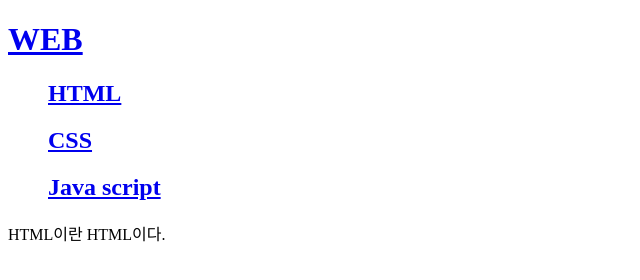
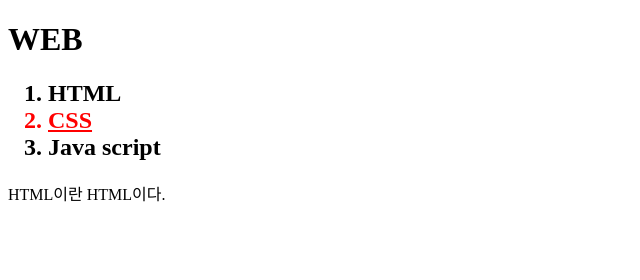
Before and after one commit to night9843/night9843.github.io, a plain HTML site: page 1.html in a window 1280 px wide. Shown: the whole page, without its empty margins (0-640 px from the left). Drawn offline with Linux system fonts and the light colour scheme.

Commit message:
Update 1.html

```diff
--- a/1.html
+++ b/1.html
@@ -3,15 +3,27 @@
   <head>
     <title>WEB1 - html</title>
     <meta charset="utf-8">
+    <style>
+      a{
+        color:black;
+        text-decoration: none;
+      }
+      h1{
+
+      }
+    </style>
   </head>
 
   <body>
     <h1><a href="index.html">WEB</a></h1>
-    <ol>
-      <h2><a href="1.html">HTML</a></h2>
-      <h2><a href="2.html">CSS</a></h2>
-      <h2><a href="3.html">Java script</a></h2>
-    </ol>
+<!--
+    <h1><a href="index.html"><font color="red">WEB</font></a></h1>
+-->
+    <ol><h2>
+      <li><a href="1.html">HTML</a></li>
+      <li style="color:red"><a href="2.html" style="color:red; text-decoration:underline">CSS</a></li>
+      <li><a href="3.html">Java script</a></li>
+    </h2></ol>
 
     <p>HTML이란 HTML이다.</p>
 
```
